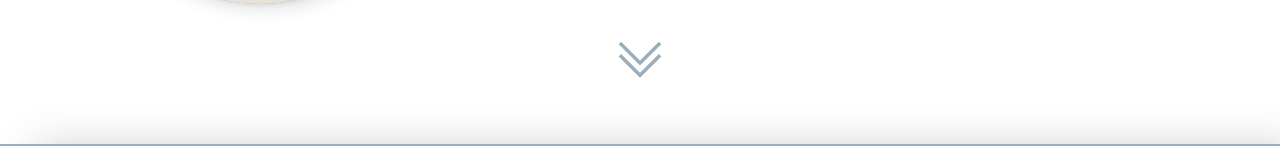
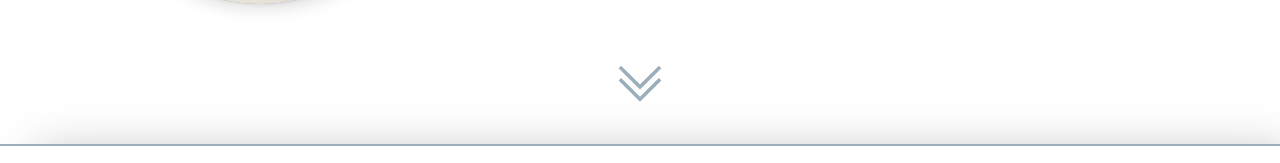
Before and after one commit to Michalgordon/Michalgordon.github.io, a React (Vite) app: page /about in a window 1280 px wide. Shown: the part 576-739 px from the top of the page. Built offline with nearby package versions, Linux system fonts and the light colour scheme.

Commit message:
updated position of animated scroll indicator

```diff
--- a/src/pages/AboutMe.jsx
+++ b/src/pages/AboutMe.jsx
@@ -76,7 +76,7 @@ const AboutMe = () => {
           </div>
         </div>
         <motion.div
-          className="hidden laptop:block relative -bottom-10 self-center h-0"
+          className="hidden laptop:block absolute bottom-5 self-center"
           initial={{ y: 200 }}
           animate={{ y: 0 }}
           transition={{ duration: 1, bounce: 0.5 }}
```
